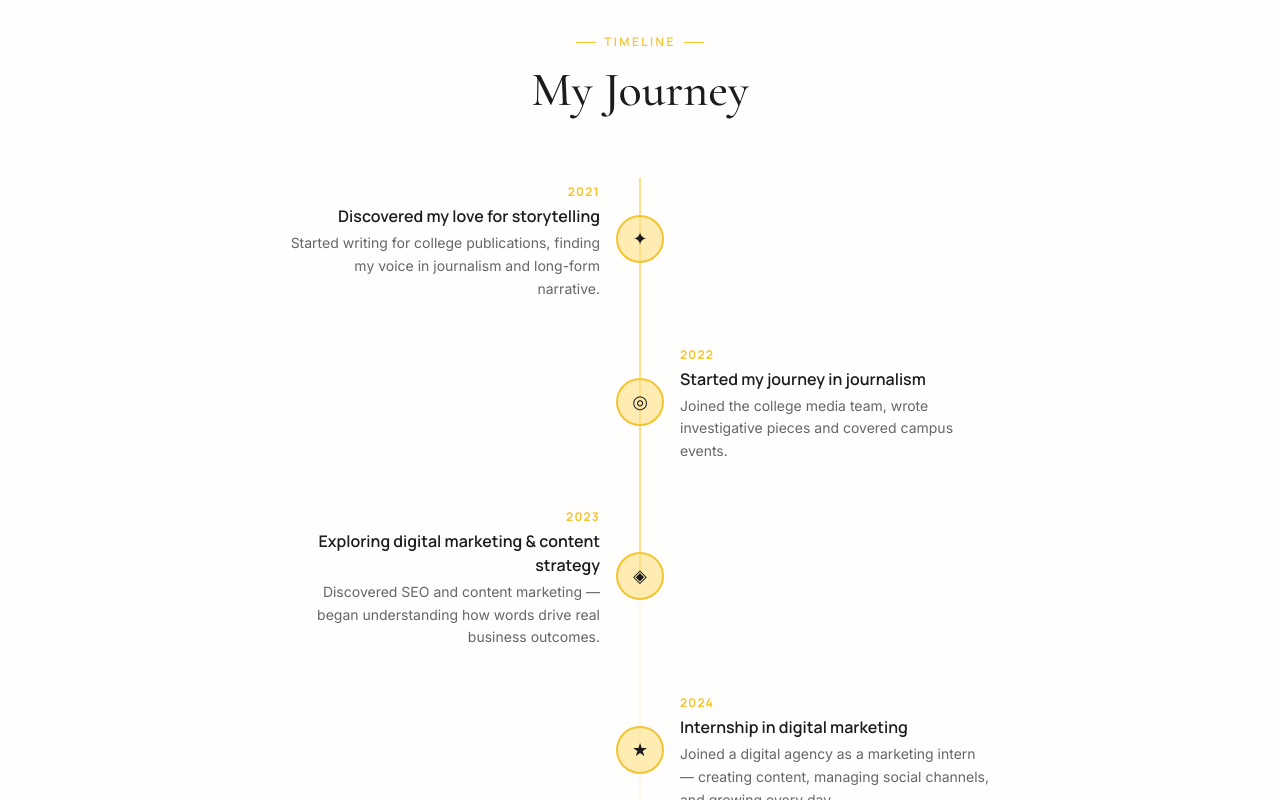
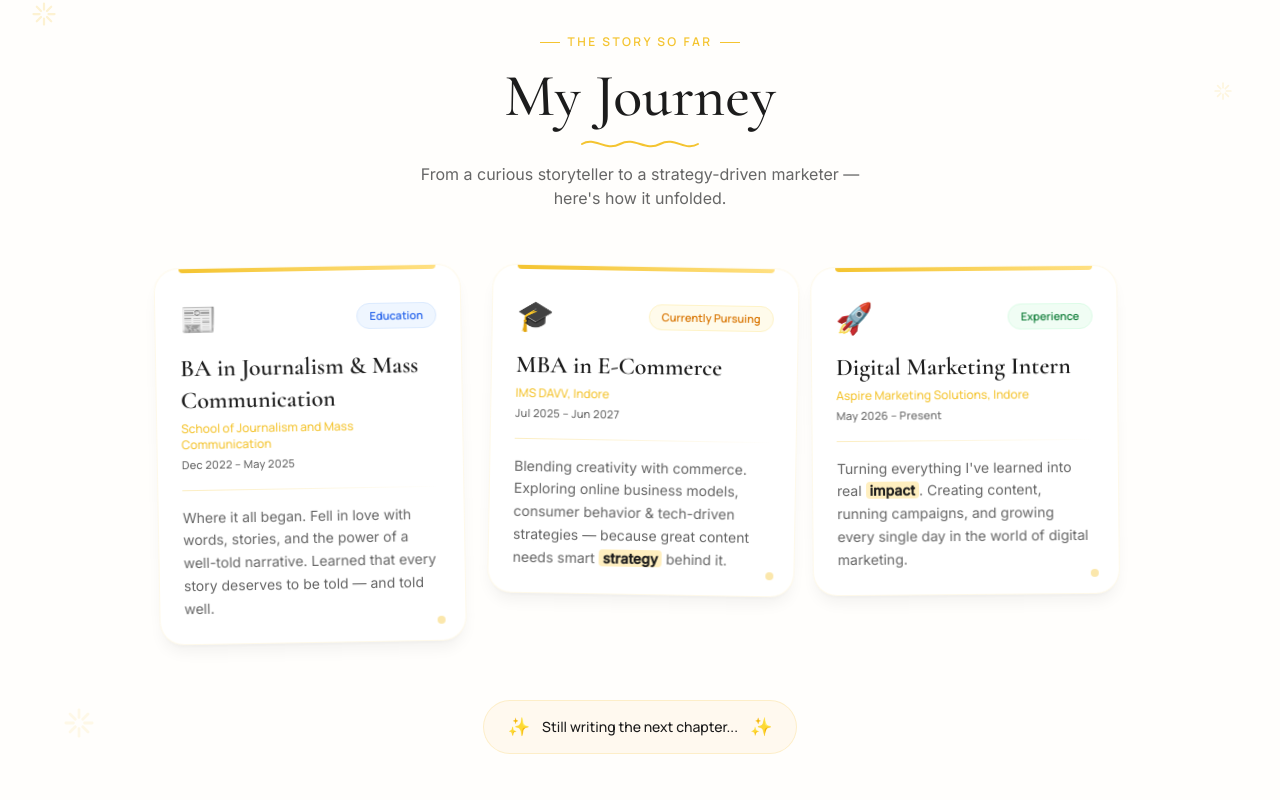
Before and after one commit to AadityaMishra794/ruchika-s-portfolio-, a React (Vite) app: page / in a window 1280 px wide. Shown: the part 2120-2920 px from the top of the page. Built offline with nearby package versions, Linux system fonts and the light colour scheme.

Commit message:
redesign: journey as animated cards with real data

```diff
--- a/src/components/Journey.tsx
+++ b/src/components/Journey.tsx
@@ -1,161 +1,166 @@
 import { useRef } from 'react'
-import { motion, useInView, useScroll, useTransform } from 'framer-motion'
+import { motion, useInView } from 'framer-motion'
 
-const milestones = [
+const journey = [
   {
-    year: '2021',
-    title: 'Discovered my love for storytelling',
-    desc: 'Started writing for college publications, finding my voice in journalism and long-form narrative.',
-    icon: '✦',
+    year: 'Dec 2022 – May 2025',
+    emoji: '📰',
+    tag: 'Education',
+    tagColor: 'bg-blue-50 text-blue-600 border-blue-100',
+    title: 'BA in Journalism & Mass Communication',
+    place: 'School of Journalism and Mass Communication',
+    desc: 'Where it all began. Fell in love with words, stories, and the power of a well-told narrative. Learned that every story deserves to be told — and told well.',
+    rotate: '-1deg',
+    highlight: 'storytelling',
   },
   {
-    year: '2022',
-    title: 'Started my journey in journalism',
-    desc: 'Joined the college media team, wrote investigative pieces and covered campus events.',
-    icon: '◎',
+    year: 'Jul 2025 – Jun 2027',
+    emoji: '🎓',
+    tag: 'Currently Pursuing',
+    tagColor: 'bg-amber-50 text-amber-600 border-amber-100',
+    title: 'MBA in E-Commerce',
+    place: 'IMS DAVV, Indore',
+    desc: 'Blending creativity with commerce. Exploring online business models, consumer behavior & tech-driven strategies — because great content needs smart strategy behind it.',
+    rotate: '1deg',
+    highlight: 'strategy',
   },
   {
-    year: '2023',
-    title: 'Exploring digital marketing & content strategy',
-    desc: 'Discovered SEO and content marketing — began understanding how words drive real business outcomes.',
-    icon: '◈',
-  },
-  {
-    year: '2024',
-    title: 'Internship in digital marketing',
-    desc: 'Joined a digital agency as a marketing intern — creating content, managing social channels, and growing every day.',
-    icon: '★',
-  },
-  {
-    year: '2025',
-    title: 'Building and growing',
-    desc: 'Continuing to sharpen skills across journalism, SEO, and social media marketing while seeking new opportunities.',
-    icon: '✿',
+    year: 'May 2026 – Present',
+    emoji: '🚀',
+    tag: 'Experience',
+    tagColor: 'bg-green-50 text-green-700 border-green-100',
+    title: 'Digital Marketing Intern',
+    place: 'Aspire Marketing Solutions, Indore',
+    desc: "Turning everything I've learned into real impact. Creating content, running campaigns, and growing every single day in the world of digital marketing.",
+    rotate: '-0.5deg',
+    highlight: 'impact',
   },
 ]
 
+const Squiggle = () => (
+  <svg width="120" height="20" viewBox="0 0 120 20" fill="none" className="mx-auto my-2">
+    <path d="M2 10 C15 2, 25 18, 40 10 C55 2, 65 18, 80 10 C95 2, 105 18, 118 10"
+      stroke="#F4C430" strokeWidth="2" fill="none" strokeLinecap="round"/>
+  </svg>
+)
+
+const Star = ({ size = 16 }: { size?: number }) => (
+  <svg width={size} height={size} viewBox="0 0 16 16" fill="none">
+    <path d="M8 1v4M8 11v4M1 8h4M11 8h4M3.2 3.2l2.8 2.8M10 10l2.8 2.8M3.2 12.8l2.8-2.8M10 6l2.8-2.8"
+      stroke="#F4C430" strokeWidth="1.5" strokeLinecap="round"/>
+  </svg>
+)
+
 export default function Journey() {
   const ref = useRef<HTMLDivElement>(null)
-  const isInView = useInView(ref, { once: true, margin: '-80px' })
-  const { scrollYProgress } = useScroll({ target: ref, offset: ['start end', 'end start'] })
-  const lineHeight = useTransform(scrollYProgress, [0, 0.8], ['0%', '100%'])
+  const isInView = useInView(ref, { once: true, margin: '-60px' })
 
   return (
-    <section id="journey" ref={ref} className="relative py-20 md:py-28">
-      <div className="max-w-3xl mx-auto px-5 md:px-8">
+    <section id="journey" ref={ref} className="relative py-20 md:py-28 overflow-hidden">
+      <div className="absolute inset-0 pointer-events-none">
+        <div className="absolute top-20 left-8 opacity-20"><Star size={24} /></div>
+        <div className="absolute top-40 right-12 opacity-15"><Star size={18} /></div>
+        <div className="absolute bottom-32 left-16 opacity-10"><Star size={30} /></div>
+      </div>
 
-        {/* Section header */}
+      <div className="max-w-5xl mx-auto px-5 md:px-8">
         <motion.div
           initial={{ opacity: 0, y: 30 }}
           animate={isInView ? { opacity: 1, y: 0 } : {}}
           transition={{ duration: 0.7 }}
-          className="text-center mb-16"
+          className="text-center mb-4"
         >
           <div className="flex items-center justify-center gap-2 mb-4">
             <span className="w-5 h-px bg-primary" />
-            <span className="font-label text-xs font-semibold tracking-[0.2em] uppercase text-primary">Timeline</span>
+            <span className="font-label text-xs font-semibold tracking-[0.2em] uppercase text-primary">The Story So Far</span>
             <span className="w-5 h-px bg-primary" />
           </div>
-          <h2 className="font-display text-4xl md:text-5xl font-medium text-ink">
-            My Journey
-          </h2>
+          <h2 className="font-display text-4xl md:text-6xl font-medium text-ink">My Journey</h2>
+          <Squiggle />
+          <p className="font-body text-muted text-base mt-2 max-w-md mx-auto">
+            From a curious storyteller to a strategy-driven marketer — here's how it unfolded.
+          </p>
         </motion.div>
 
-        {/* Timeline */}
-        <div className="relative">
-          {/* Vertical line */}
-          <div className="absolute left-6 md:left-1/2 top-0 bottom-0 w-px bg-primary/15 md:-translate-x-1/2">
-            <motion.div
-              className="absolute top-0 left-0 w-full bg-primary origin-top rounded-full"
-              style={{ height: lineHeight }}
-            />
+        <div className="mt-14 grid grid-cols-1 md:grid-cols-3 gap-6 md:gap-5 items-start">
+          {journey.map((item, i) => (
+            <JourneyCard key={item.title} item={item} index={i} isInView={isInView} />
+          ))}
+        </div>
+
+        <motion.div
+          initial={{ opacity: 0, y: 20 }}
+          animate={isInView ? { opacity: 1, y: 0 } : {}}
+          transition={{ delay: 0.7, duration: 0.6 }}
+          className="text-center mt-14"
+        >
+          <div className="inline-flex items-center gap-3 bg-card border border-primary/20 rounded-full px-6 py-3">
+            <span className="text-lg">✨</span>
+            <span className="font-label text-sm font-medium text-ink">Still writing the next chapter...</span>
+            <span className="text-lg">✨</span>
           </div>
-
-          <div className="space-y-10">
-            {milestones.map((m, i) => (
-              <MilestoneItem key={m.year} milestone={m} index={i} isInView={isInView} />
-            ))}
-          </div>
-        </div>
+        </motion.div>
       </div>
     </section>
   )
 }
 
-function MilestoneItem({
-  milestone,
+function JourneyCard({
+  item,
   index,
   isInView,
 }: {
-  milestone: typeof milestones[0]
+  item: typeof journey[0]
   index: number
   isInView: boolean
 }) {
-  const isEven = index % 2 === 0
-
   return (
     <motion.div
-      initial={{ opacity: 0, x: isEven ? -30 : 30 }}
-      animate={isInView ? { opacity: 1, x: 0 } : {}}
-      transition={{ delay: 0.1 + index * 0.12, duration: 0.6, ease: [0.22, 1, 0.36, 1] }}
-      className="relative flex items-start gap-6 md:gap-0"
+      initial={{ opacity: 0, y: 50 }}
+      animate={isInView ? { opacity: 1, y: 0, rotate: item.rotate } : {}}
+      transition={{ delay: 0.15 + index * 0.15, duration: 0.7, ease: [0.22, 1, 0.36, 1] }}
+      whileHover={{ rotate: '0deg', y: -8, scale: 1.02, transition: { duration: 0.25 } }}
+      className="relative bg-white rounded-3xl border border-primary/10 shadow-lg shadow-ink/5 p-6 cursor-default"
+      style={{ transformOrigin: 'center bottom' }}
     >
-      {/* Mobile layout: left line with dot */}
-      <div className="md:hidden flex flex-col items-center gap-0 shrink-0">
-        <motion.div
-          initial={{ scale: 0 }}
-          animate={isInView ? { scale: 1 } : {}}
-          transition={{ delay: 0.15 + index * 0.12, type: 'spring', bounce: 0.5 }}
-          className="w-12 h-12 rounded-full bg-accent/60 border-2 border-primary flex items-center justify-center text-lg z-10 shrink-0"
+      <div className="absolute top-0 left-6 right-6 h-1 rounded-b-full"
+        style={{ background: 'linear-gradient(90deg, #F4C430, #FFE082)' }} />
+
+      <div className="flex items-center justify-between mb-4 mt-2">
+        <motion.span
+          className="text-3xl"
+          animate={isInView ? { rotate: [0, -10, 10, 0] } : {}}
+          transition={{ delay: 0.4 + index * 0.15, duration: 0.6 }}
         >
-          {milestone.icon}
-        </motion.div>
+          {item.emoji}
+        </motion.span>
+        <span className={`font-label text-[11px] font-semibold px-3 py-1 rounded-full border ${item.tagColor}`}>
+          {item.tag}
+        </span>
       </div>
 
-      <div className="md:hidden flex-1">
-        <span className="font-label text-xs font-bold text-primary tracking-widest">{milestone.year}</span>
-        <h3 className="font-label font-semibold text-ink text-base mt-0.5 mb-1">{milestone.title}</h3>
-        <p className="font-body text-sm text-muted leading-relaxed">{milestone.desc}</p>
-      </div>
+      <h3 className="font-display text-xl md:text-2xl font-semibold text-ink leading-tight mb-1">
+        {item.title}
+      </h3>
+      <p className="font-label text-xs font-medium text-primary mb-1">{item.place}</p>
+      <p className="font-label text-[11px] text-muted mb-4 tracking-wide">{item.year}</p>
 
-      {/* Desktop alternating layout */}
-      <div className="hidden md:flex w-full items-center">
-        {isEven ? (
-          <>
-            <div className="w-1/2 pr-10 text-right">
-              <span className="font-label text-xs font-bold text-primary tracking-widest">{milestone.year}</span>
-              <h3 className="font-label font-semibold text-ink text-base mt-0.5 mb-1">{milestone.title}</h3>
-              <p className="font-body text-sm text-muted leading-relaxed">{milestone.desc}</p>
-            </div>
-            <motion.div
-              initial={{ scale: 0 }}
-              animate={isInView ? { scale: 1 } : {}}
-              transition={{ delay: 0.15 + index * 0.12, type: 'spring', bounce: 0.5 }}
-              className="w-12 h-12 rounded-full bg-accent/60 border-2 border-primary flex items-center justify-center text-lg z-10 shrink-0 -mx-6"
-            >
-              {milestone.icon}
-            </motion.div>
-            <div className="w-1/2 pl-10" />
-          </>
-        ) : (
-          <>
-            <div className="w-1/2 pr-10" />
-            <motion.div
-              initial={{ scale: 0 }}
-              animate={isInView ? { scale: 1 } : {}}
-              transition={{ delay: 0.15 + index * 0.12, type: 'spring', bounce: 0.5 }}
-              className="w-12 h-12 rounded-full bg-accent/60 border-2 border-primary flex items-center justify-center text-lg z-10 shrink-0 -mx-6"
-            >
-              {milestone.icon}
-            </motion.div>
-            <div className="w-1/2 pl-10">
-              <span className="font-label text-xs font-bold text-primary tracking-widest">{milestone.year}</span>
-              <h3 className="font-label font-semibold text-ink text-base mt-0.5 mb-1">{milestone.title}</h3>
-              <p className="font-body text-sm text-muted leading-relaxed">{milestone.desc}</p>
-            </div>
-          </>
+      <div className="h-px bg-gradient-to-r from-primary/30 to-transparent mb-4" />
+
+      <p className="font-body text-sm text-muted leading-relaxed">
+        {item.desc.split(item.highlight).map((part, i, arr) =>
+          i < arr.length - 1 ? (
+            <span key={i}>
+              {part}
+              <span className="font-semibold text-ink bg-accent/50 px-1 rounded">{item.highlight}</span>
+            </span>
+          ) : (
+            <span key={i}>{part}</span>
+          )
         )}
-      </div>
+      </p>
+
+      <div className="absolute bottom-4 right-5 w-2 h-2 rounded-full bg-primary/40" />
     </motion.div>
   )
 }
```
